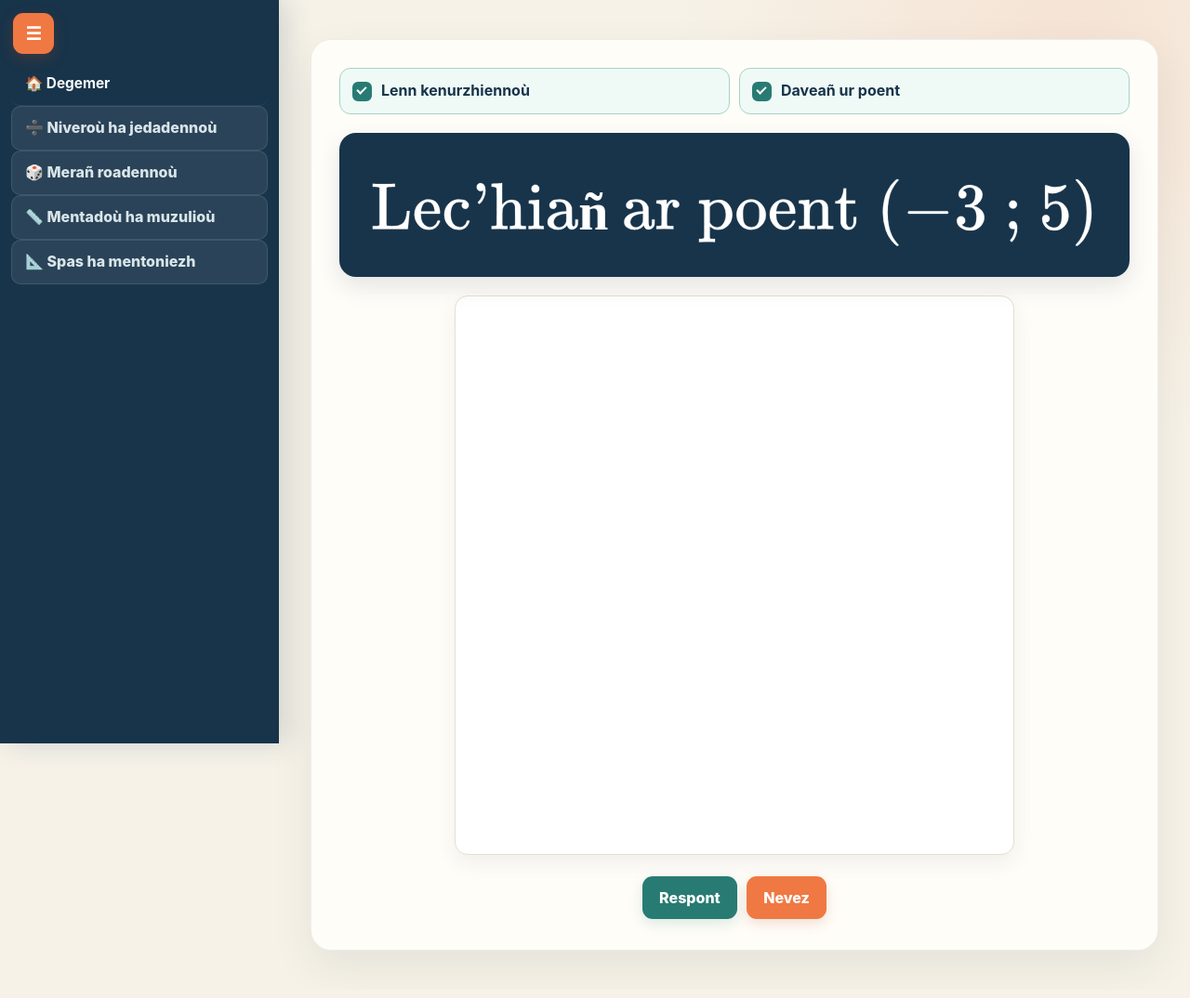
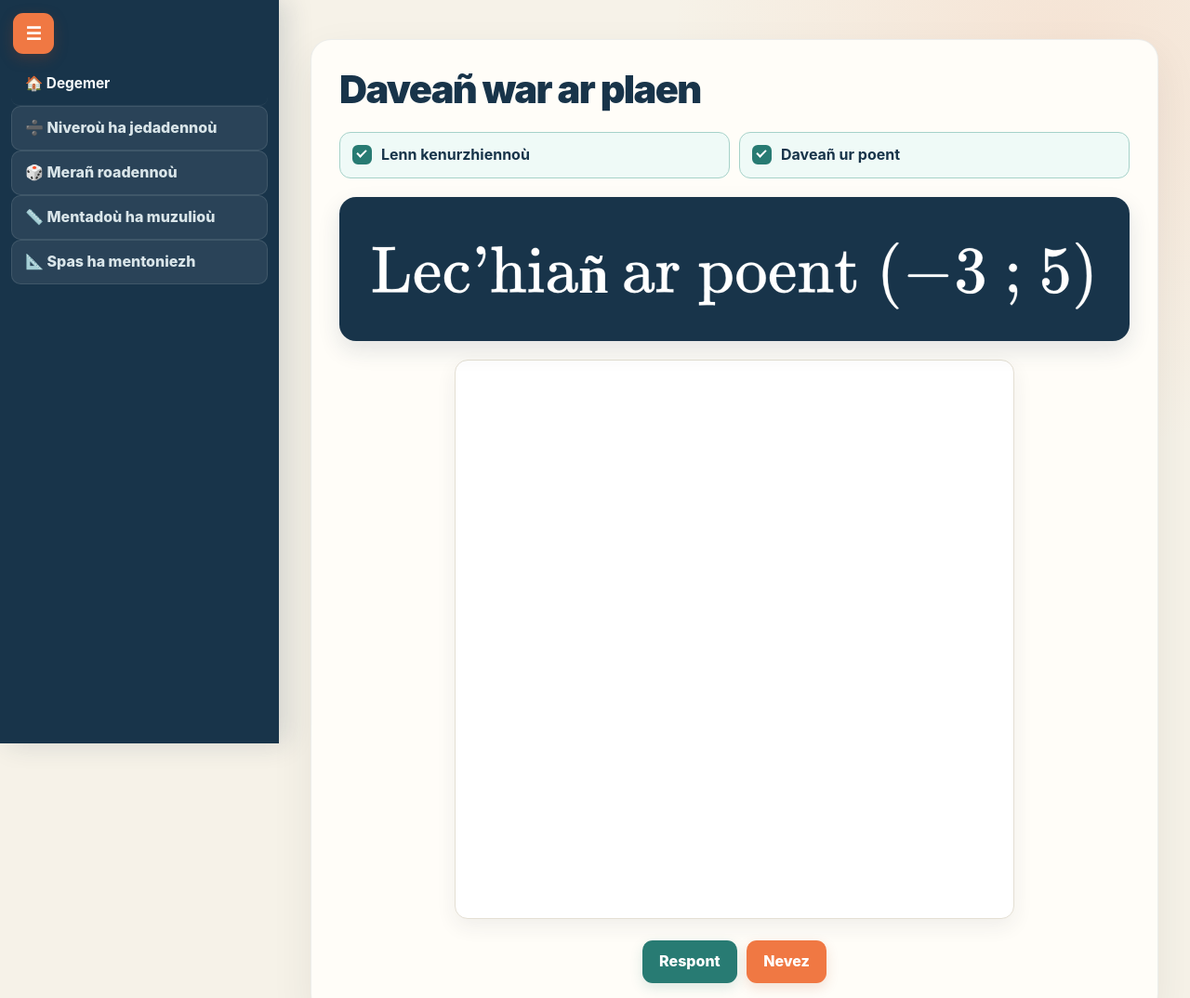
Before and after one commit to MikaelBZH/Aotomatismou, a plain HTML site: page Daveañ war ar plaen.html in a window 1280 px wide. Shown: the top 1074 px of the page at 93% size. Drawn offline with nearby package versions, Linux system fonts and the light colour scheme.

Commit message:
Afficher le titre de l’exercice

```diff
--- a/Daveañ war ar plaen.html
+++ b/Daveañ war ar plaen.html
@@ -22,6 +22,7 @@
     <div id="content" class="main">
 
         <div class="container">
+            <h1 class="page-title">Daveañ war ar plaen</h1>
             <form id="Dibaboù" class="flex flex-col md:flex-row justify-center items-center gap-4 text-white/90">
                 <label
                     class="flex items-center text-sm font-medium cursor-pointer transition-colors hover:text-indigo-400">
```
